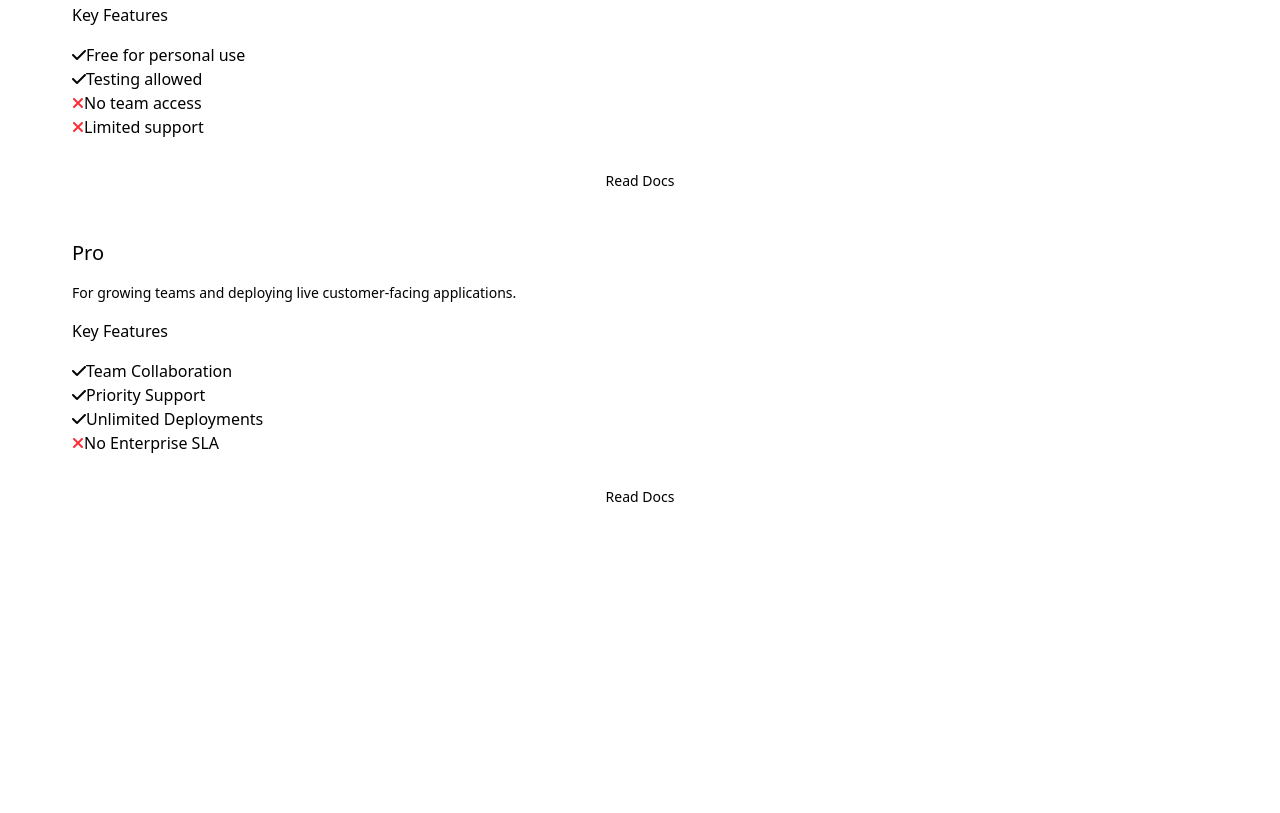
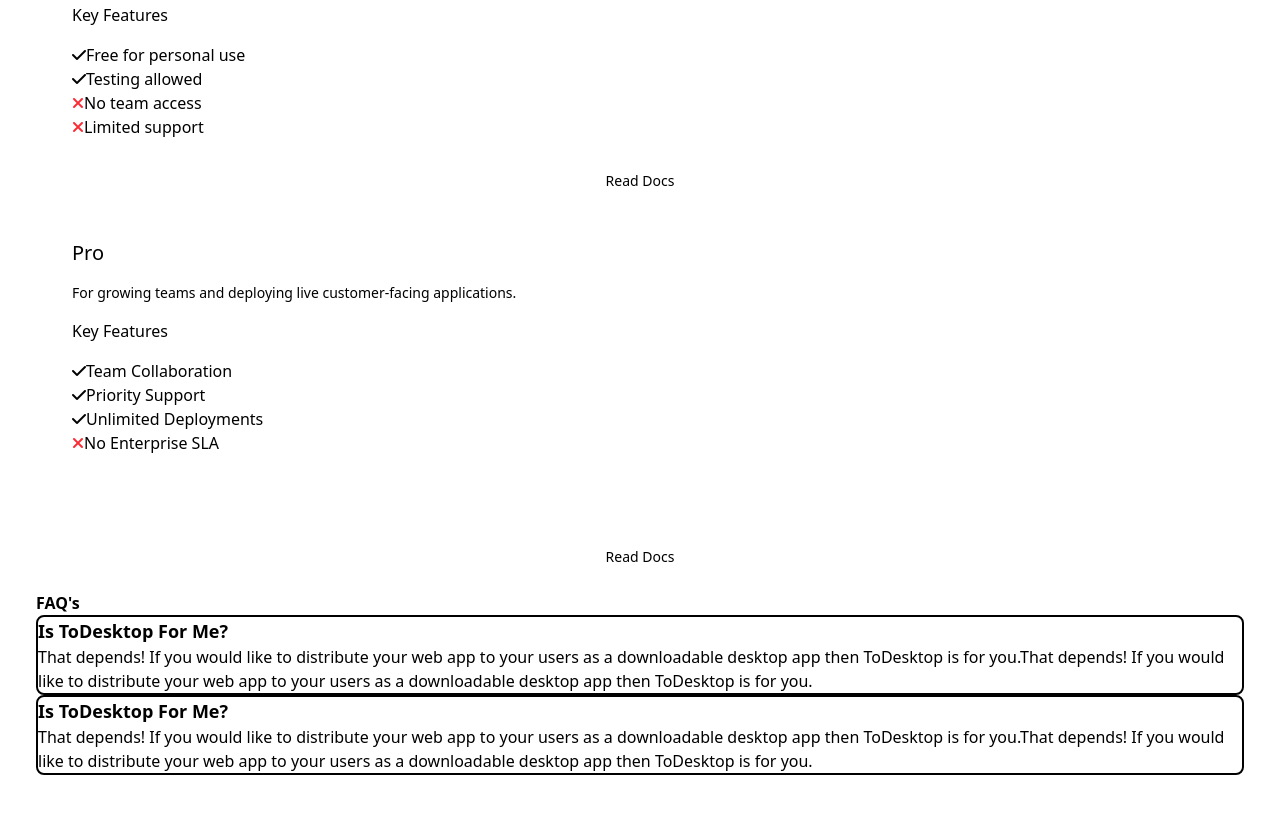
Before and after one commit to Rohit9370/LandingPageByTailwindCss, a website: page src/index.html in a window 1280 px wide. Shown: the part 6786-7599 px from the top of the page. Before the commit the page ends 7493 px from the top, so only its background shows below. Drawn offline with Linux system fonts and the light colour scheme.

Commit message:
complete the landing page 😊

```diff
--- a/src/index.html
+++ b/src/index.html
@@ -3,6 +3,37 @@
   <head>
     <meta charset="UTF-8" />
     <meta name="viewport" content="width=device-width, initial-scale=1.0" />
+    <style>
+      @keyframes slideInLeft {
+        from {
+          transform: translateX(-100%);
+          opacity: 0;
+        }
+        to {
+          transform: translateX(0%);
+          opacity: 1;
+        }
+      }
+
+      @keyframes slideInRight {
+        from {
+          transform: translateX(100%);
+          opacity: 0;
+        }
+        to {
+          transform: translateX(0%);
+          opacity: 1;
+        }
+      }
+
+      .slideInLeft {
+        animation: slideInLeft 1.2s ease-out forwards;
+      }
+
+      .slideInRight {
+        animation: slideInRight 1.2s ease-out forwards;
+      }
+    </style>
     <title>Tailwind Project</title>
 
     <!-- Font Awesome for icons -->
@@ -560,17 +591,51 @@
                   Enterprise SLA
                 </p>
               </div>
-              <div class="mt-4">
-                <p
-                  class="text-center text-blue-800 text-sm hover:underline cursor-pointer"
-                >
-                  Read Docs
-                </p>
-              </div>
+
+              <!-- Pay Button -->
+              <button
+                class="mt-6 bg-blue-600 text-white py-2 rounded-md hover:bg-blue-700 transition text-sm"
+              >
+                Pay $199 for Desktop Builder
+              </button>
+
+              <p
+                class="text-center text-blue-800 text-sm mt-2 hover:underline cursor-pointer"
+              >
+                Read Docs
+              </p>
             </div>
           </div>
-
-          <!-- Add more plans similarly... -->
+        </div>
+      </div>
+      <!-- FAQ SECTION -->
+      <div class="container flex-col md:flex-row">
+        <h1 class="text-5xl font-semibold">FAQ's</h1>
+        <div
+          class="flex flex-col bg-gray-50 border-gray-200 border-2 rounded-lg p-5"
+        >
+          <dt class="text-lg font-semibold" area-controller="desc_1">
+            Is ToDesktop For Me?
+          </dt>
+          <dl id="desc_1">
+            That depends! If you would like to distribute your web app to your
+            users as a downloadable desktop app then ToDesktop is for you.That
+            depends! If you would like to distribute your web app to your users
+            as a downloadable desktop app then ToDesktop is for you.
+          </dl>
+        </div>
+        <div
+          class="flex flex-col bg-gray-50 border-gray-200 border-2 rounded-lg p-5"
+        >
+          <dt class="text-lg font-semibold" area-controller="desc_1">
+            Is ToDesktop For Me?
+          </dt>
+          <dl id="desc_1">
+            That depends! If you would like to distribute your web app to your
+            users as a downloadable desktop app then ToDesktop is for you.That
+            depends! If you would like to distribute your web app to your users
+            as a downloadable desktop app then ToDesktop is for you.
+          </dl>
         </div>
       </div>
     </section>
```
